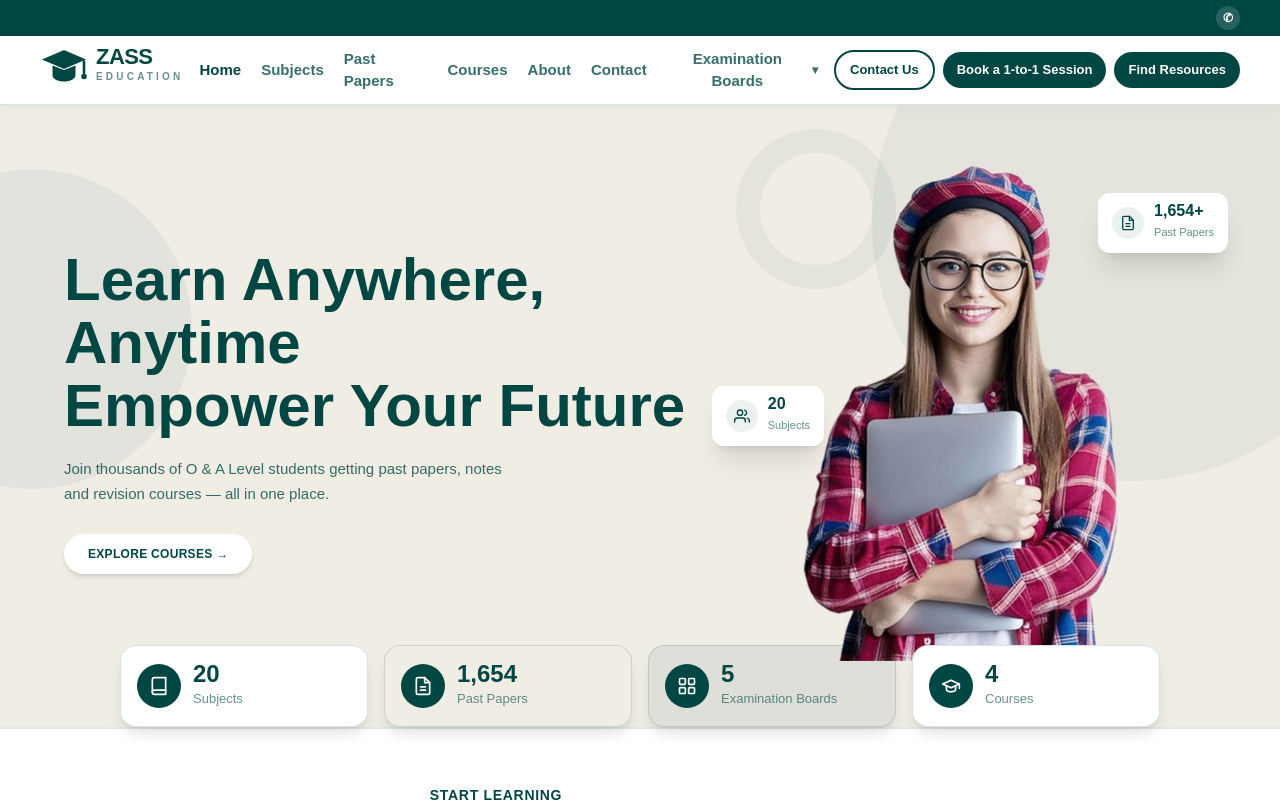
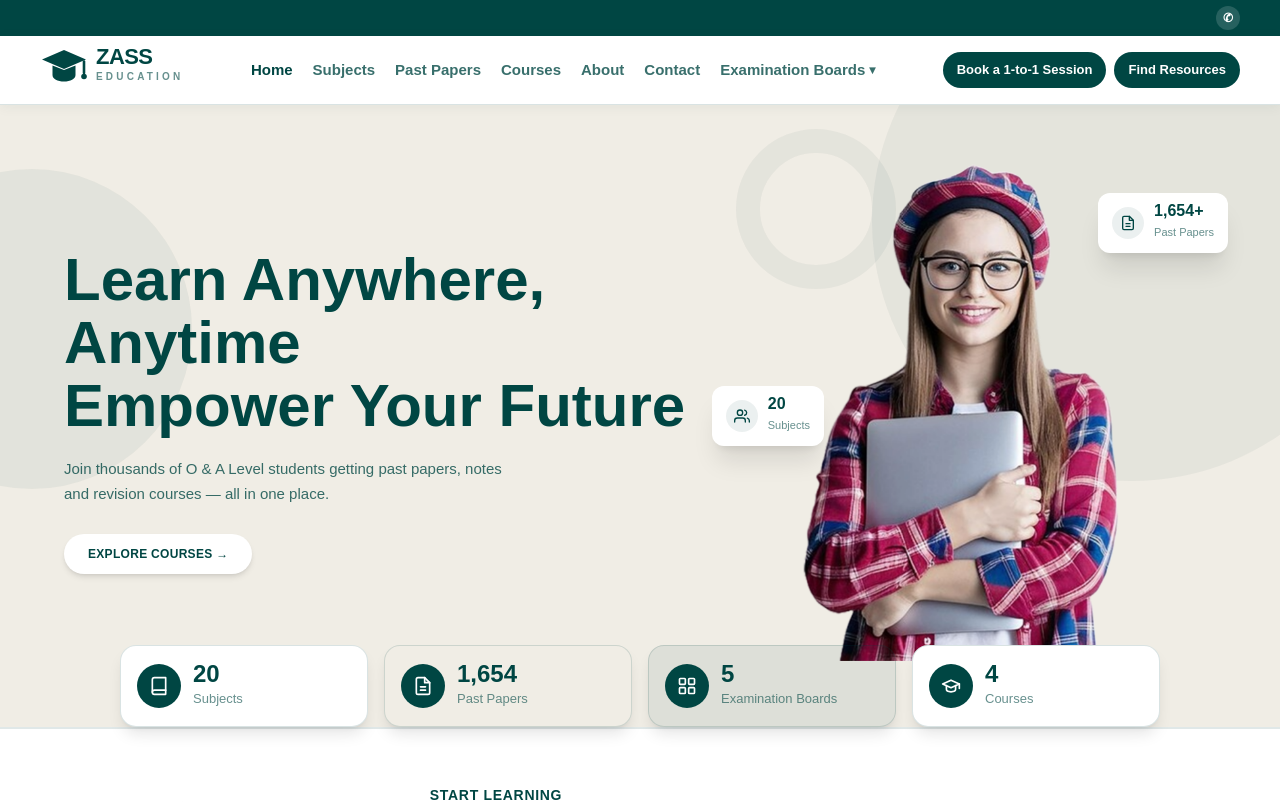
Before and after one commit to Hateem-Hussain-01/zass-education, a Next.js app: page / in a window 1280 px wide. Shown: the top 802 px of the page. Built offline with nearby package versions, Linux system fonts and the light colour scheme.

Commit message:
Navbar: remove Contact Us button

```diff
--- a/components/Navbar.tsx
+++ b/components/Navbar.tsx
@@ -19,12 +19,6 @@ const LINKS = [
 /** Right-side actions. The admin portal is intentionally NOT linked here —
  *  it is reachable only via its direct /admin URL. */
 const ACTIONS = [
-  {
-    href: "/contact",
-    label: "Contact Us",
-    style:
-      "border-2 border-[var(--zass-primary)] text-[var(--zass-primary)] bg-transparent",
-  },
   {
     href: "/book-session",
     label: "Book a 1-to-1 Session",
```
